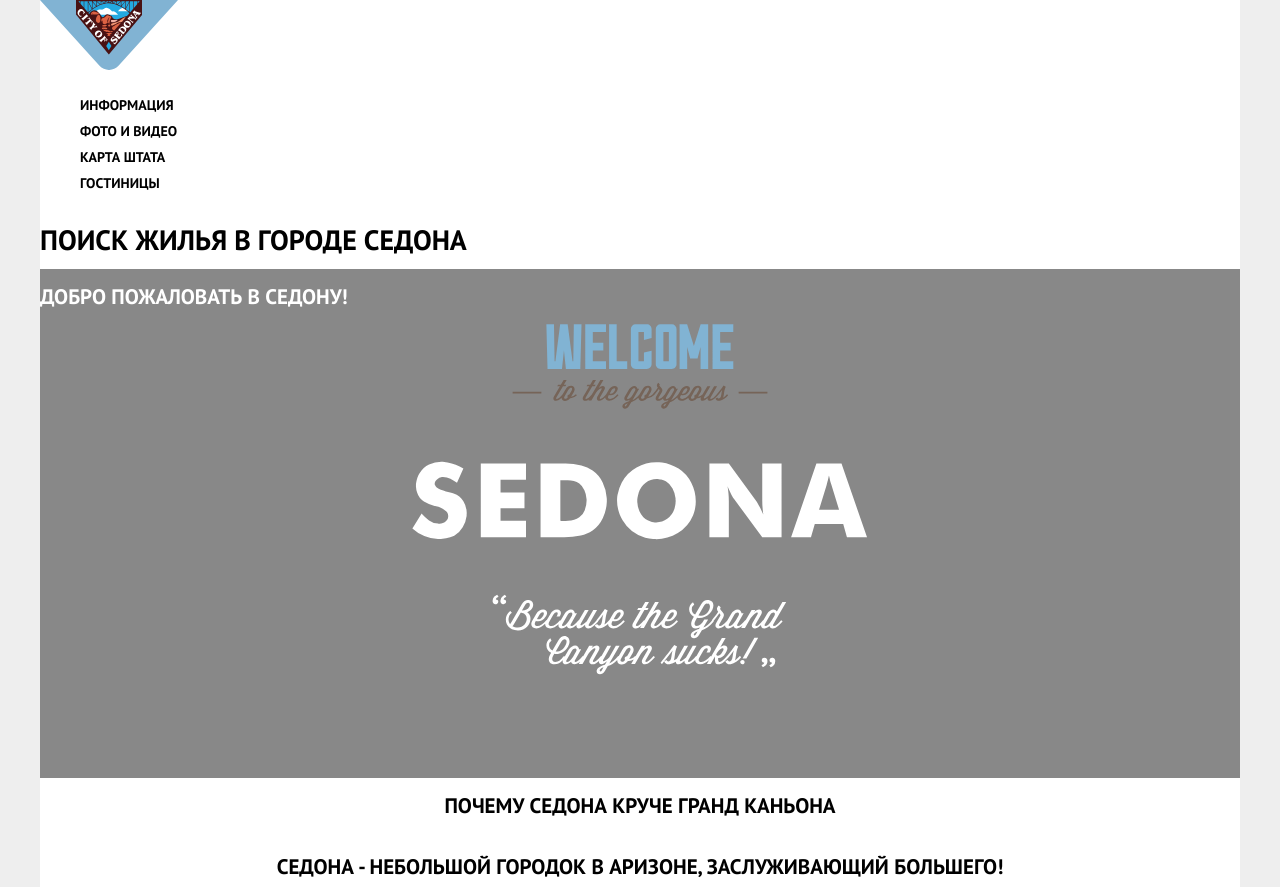
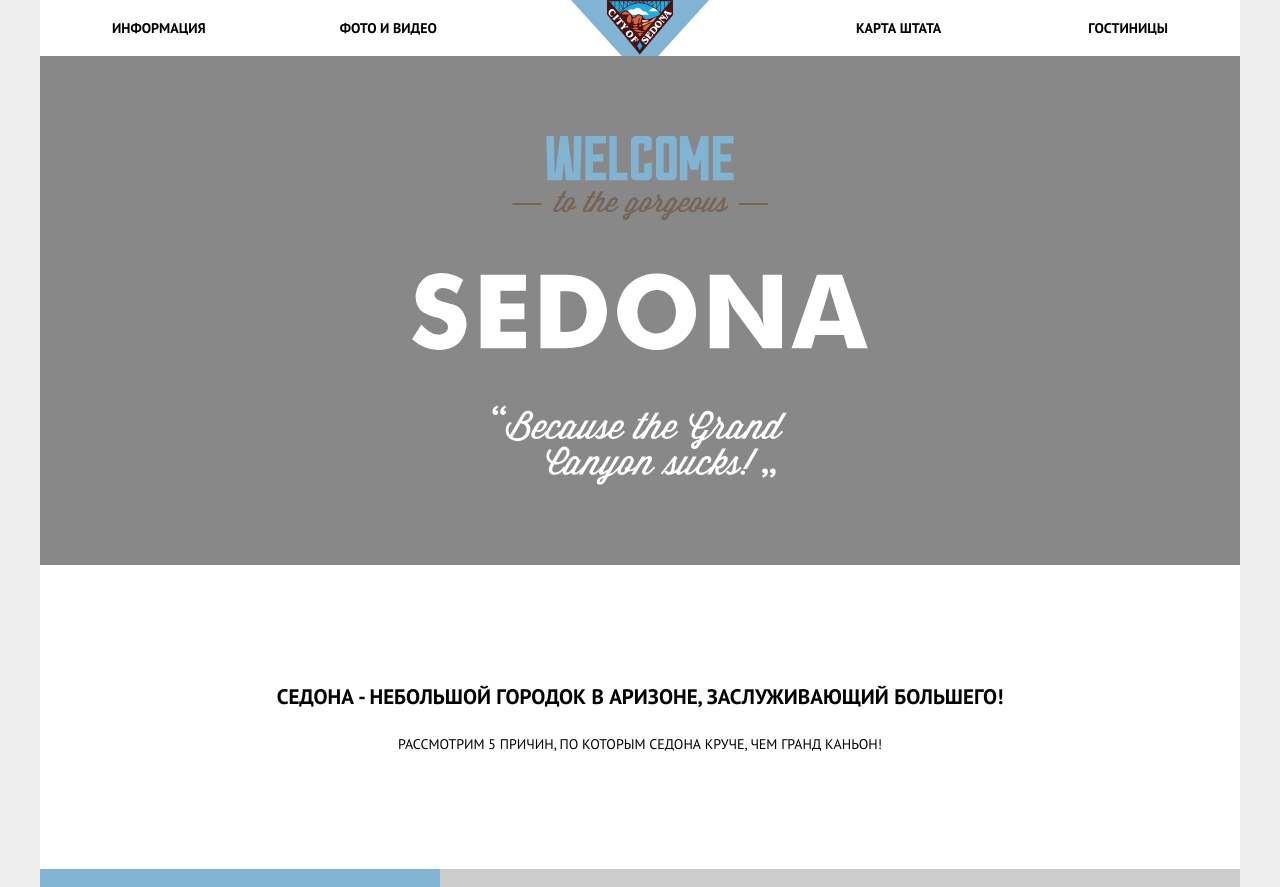
Before and after one commit to IASlavnov/1579661-sedona-29, a plain HTML site: page index.html in a window 1280 px wide. Shown: the top 887 px of the page. Drawn offline with Linux system fonts and the light colour scheme; placeholder pictures from the web are drawn by us.

Commit message:
Сетка на флексах для главной страницы

```diff
--- a/css/style.css
+++ b/css/style.css
@@ -80,10 +80,34 @@ img {
 	font-weight: bold;
 	color: var(--basic-black);
 	background-color: var(--basic-white);
+  position: relative;
+}
+
+.main-header-logo {
+  width: 138;
+  height: 70;
+  position: absolute;
+  top: 0;
+  left: 50%;
+  transform: translateX(-50%);
 }
 
 .site-navigation {
+  display: flex;
+  justify-content: flex-start;
+  width: 1200;
+  padding: 15px 0;
+  margin: 0 72px;
 	list-style: none;
+}
+
+.site-navigation li:first-child {
+  margin-right: 134px;
+}
+
+.site-navigation li:nth-child(3) {
+  margin-left: auto;
+  margin-right: 147px;
 }
 
 .site-navigation a {
@@ -115,18 +139,24 @@ img {
 /* Container */
 .container {
   display: grid;
-  grid-template-rows: min-content 509px auto 291px auto;
+  grid-template-rows: 509px auto 291px auto;
 }
 
 /* Greeting */
 .greeting {
 	color: var(--basic-white);
 	background-color: var(--basic-gray);
+  position: relative;
+  padding: auto;
 }
 
 .greeting-image-welcome {
   display: block;
-  margin: auto;
+  position: absolute;
+  top: 50%;
+  left: 50%;
+  margin-right: -50%;
+  transform: translate(-50%, -50%);
 }
 
 /* Reasons */
@@ -136,6 +166,7 @@ img {
   grid-template-rows: 1fr 3fr;
   margin: 0;
 	text-align: center;
+  align-items: center;
 }
 
 .reasons-intro-container {
@@ -218,10 +249,11 @@ img {
 .reasons-city-list {
   grid-row: 2 / 3;
   grid-column: 1 / -1;
-  display: grid;
+  display: flex;
+  justify-content: space-around;
+  align-items: center;
   margin: 0;
   padding: 0;
-  grid-template-columns: repeat(3, 1fr);
 	list-style: none;
 }
 
@@ -291,8 +323,9 @@ img {
 }
 
 .page-footer {
-  display: grid;
-  grid-template-columns: repeat(3, 1fr);
+  display: flex;
+  justify-content: space-around;
+  align-items: center;
 }
 
 .footer-contacts {
@@ -313,9 +346,8 @@ img {
 }
 
 .footer-socials ul {
-  display: grid;
-  grid-template-columns: repeat(3, 1fr);
-  column-gap: 6px;
+  display: flex;
+  justify-content: space-between;
   width: 150px;
 	list-style: none;
 }
@@ -340,10 +372,14 @@ img {
 .footer-copyright {
 	line-height: 26px;
 	text-align: center;
+  display: flex;
+  justify-content: center;
+  align-items: center;
 }
 
 .button-copyright {
 	color: var(--basic-extra-black);
+  margin-left: 8px;
 }
 
 .button-copyright:hover {
--- a/index.html
+++ b/index.html
@@ -22,13 +22,13 @@
       </nav>
     </header>
     <main class="container">
-      <h1>Поиск жилья в городе Седона</h1>
+      <h1 class="visually-hidden">Поиск жилья в городе Седона</h1>
       <section class="greeting">
-        <h2>Добро пожаловать в Седону!</h2>
+        <h2 class="visually-hidden">Добро пожаловать в Седону!</h2>
         <img class="greeting-image-welcome" src="img/welcome.svg" width="456.65" height="350.88" alt="Welcome to the georgeous Sedona">
       </section>
       <section class="reasons">
-        <h2>Почему Седона круче Гранд Каньона</h2>
+        <h2 class="visually-hidden">Почему Седона круче Гранд Каньона</h2>
         <div class="reasons-intro-container">
           <p class="reasons-intro"><b>Седона - небольшой городок в Аризоне, заслуживающий большего!</b></p>
           <p>Рассмотрим 5 причин, по которым Седона круче, чем Гранд Каньон!</p>
@@ -102,7 +102,7 @@
         <p>Тел:<a class="contacts-phone" href="tel:+74956660166"> +7(495) 666-01-66</a></p>
       </section>
       <section class="footer-socials">
-        <h2>Социальные сети</h2>
+        <h2 class="visually-hidden">Социальные сети</h2>
         <ul>
           <li>
             <a class="social-button" href="#"><img src="img/twitter.svg" width="16.98" height="15.01" alt="Twitter"></a>
```
